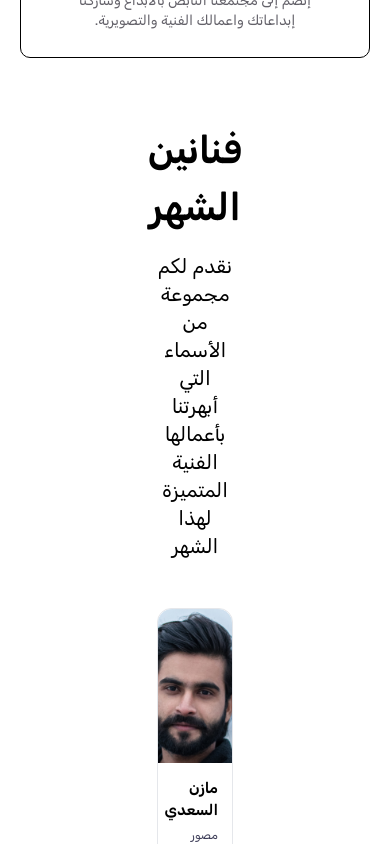
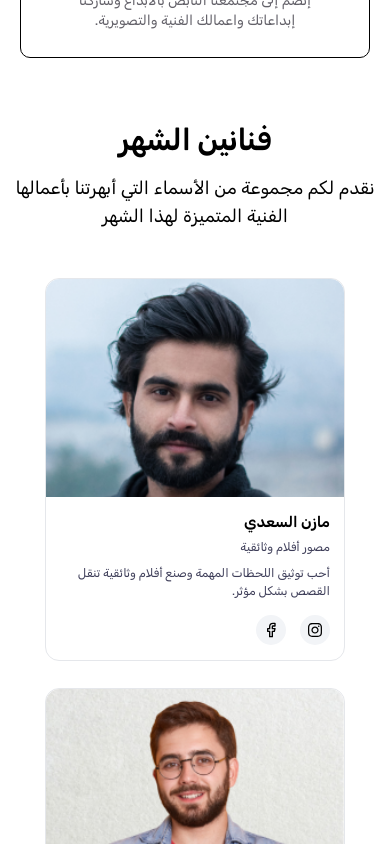
Before and after one commit to abdelrahman-Ebrahim/wojood, a Next.js app: page /ar in a window 390 px wide. Shown: the part 8100-8944 px from the top of the page. Built offline with nearby package versions, Linux system fonts and the light colour scheme.

Commit message:
artists resp

```diff
--- a/app/components/Artists/Artists.tsx
+++ b/app/components/Artists/Artists.tsx
@@ -45,10 +45,10 @@ const Artists = () => {
   ];
 
   return (
-    <section className="mt-16 font-rubik flex flex-col mx-[157px] text-center justify-center items-center">
+    <section className="mt-16 font-rubik flex flex-col lg:mx-5 xl:mx-[157px] text-center justify-center items-center">
       {/* whileInView Title */}
       <motion.h2
-        className="font-semibold text-[38px]"
+        className="font-semibold text-3xl md:text-[38px]"
         initial={{ opacity: 0, y: 20 }} // Start with slightly lower opacity and slide in
         whileInView={{ opacity: 1, y: 0 }} // Fade in and move to position
         transition={{ duration: 0.6, type: "spring", stiffness: 100 }}
@@ -58,7 +58,7 @@ const Artists = () => {
 
       {/* whileInView Subtitle */}
       <motion.p
-        className="text-xl mt-4 font-rubik font-normal"
+        className="text-lg md:text-xl mt-4 font-rubik font-normal"
         initial={{ opacity: 0 }} // Start with hidden opacity
         whileInView={{ opacity: 1 }} // Fade in
         transition={{ delay: 0.3, duration: 0.6 }}
@@ -106,7 +106,7 @@ const Artists = () => {
                   {artist.bio}
                 </p>
               </div>
-              <div className="flex gap-[14px] items-end mt-[15px]">
+              <div className="flex gap-[14px] items-end mt-[15px] mb-[15px] lg:mb-0">
                 {artist.social.map((icon, i) => (
                   <div
                     key={i}
```
